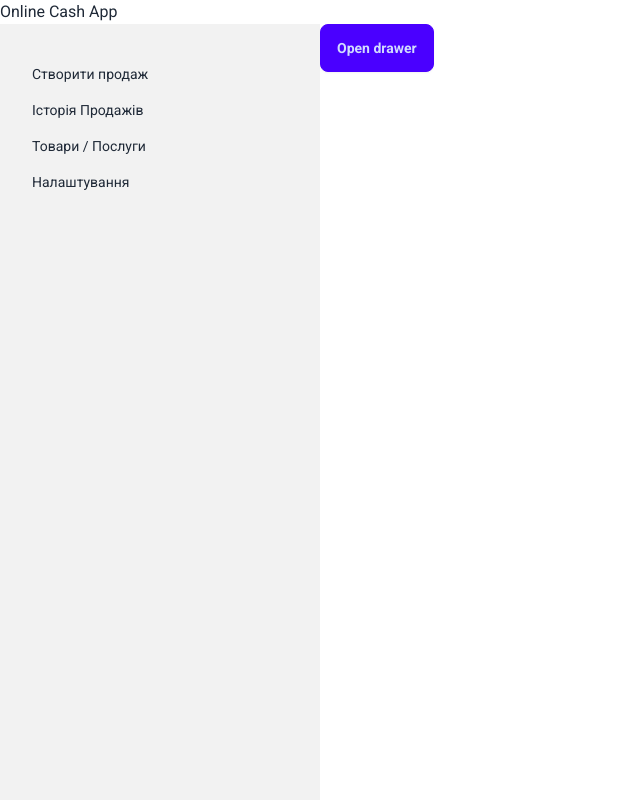
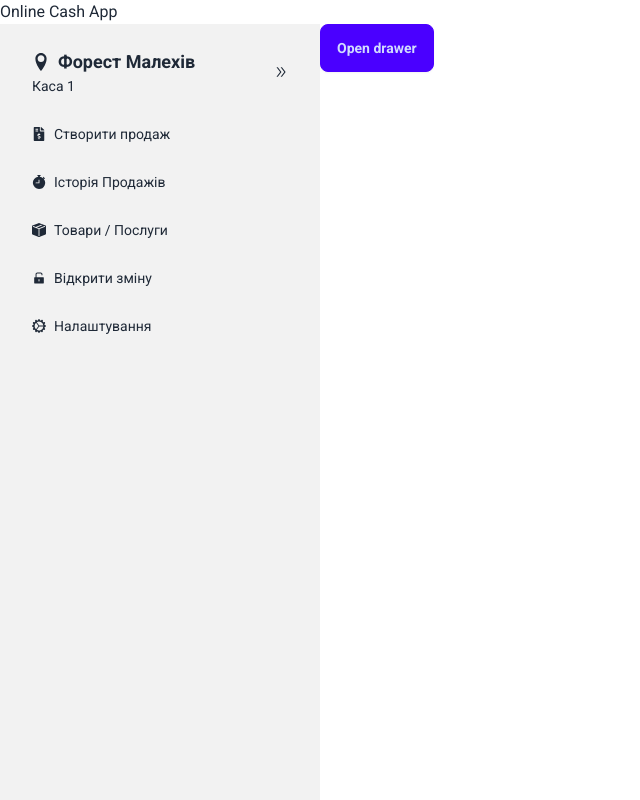
Before and after one commit to Bezobrazz/fu-online-cash, a React (Vite) app: page / in a window 1280 px wide. Shown: the top 800 px of the page, without its empty margins (0-640 px from the left). Built offline with nearby package versions, Linux system fonts and the light colour scheme; no server answers; the database is empty.

Commit message:
fixed styles of navigation

```diff
--- a/src/components/Sidebar/Sidebar.tsx
+++ b/src/components/Sidebar/Sidebar.tsx
@@ -1,3 +1,9 @@
+import { AiFillUnlock } from "react-icons/ai";
+import { AiOutlineDoubleRight } from "react-icons/ai";
+import { ImLocation } from "react-icons/im";
+import { BsGearWideConnected } from "react-icons/bs";
+import { BsFillBoxSeamFill } from "react-icons/bs";
+import { BsFillStopwatchFill } from "react-icons/bs";
 import { FaFileInvoiceDollar } from "react-icons/fa";
 export const Sidebar = () => {
   return (
@@ -15,20 +21,44 @@ export const Sidebar = () => {
           aria-label="close sidebar"
           className="drawer-overlay"
         ></label>
-        <ul className="menu p-4 w-80 min-h-full bg-base-200 text-base-content">
+        <ul className="menu p-4 w-80 min-h-full bg-base-200 text-base-content gap-3">
           {/* Sidebar content here */}
-          <li className="flex">
-            <FaFileInvoiceDollar className="fill-white" />{" "}
-            <a>Створити продаж</a>
+          <li>
+            <div className="flex items-center justify-between">
+              <div className="flex flex-col items-start">
+                <p className="font-bold text-lg flex items-center gap-2">
+                  <ImLocation /> Форест Малехів
+                </p>
+                <p className="text-sm">Каса 1</p>
+              </div>
+              <AiOutlineDoubleRight />{" "}
+            </div>
+          </li>
+          <li className="flex align-middle">
+            {" "}
+            <a>
+              <FaFileInvoiceDollar /> Створити продаж
+            </a>
           </li>
           <li>
-            <a>Історія Продажів</a>
+            <a>
+              <BsFillStopwatchFill /> Історія Продажів
+            </a>
           </li>
           <li>
-            <a>Товари / Послуги</a>
+            <a>
+              <BsFillBoxSeamFill /> Товари / Послуги
+            </a>
           </li>
           <li>
-            <a>Налаштування</a>
+            <a>
+              <AiFillUnlock /> Відкрити зміну
+            </a>
+          </li>
+          <li>
+            <a>
+              <BsGearWideConnected /> Налаштування
+            </a>
           </li>
         </ul>
       </div>
```
